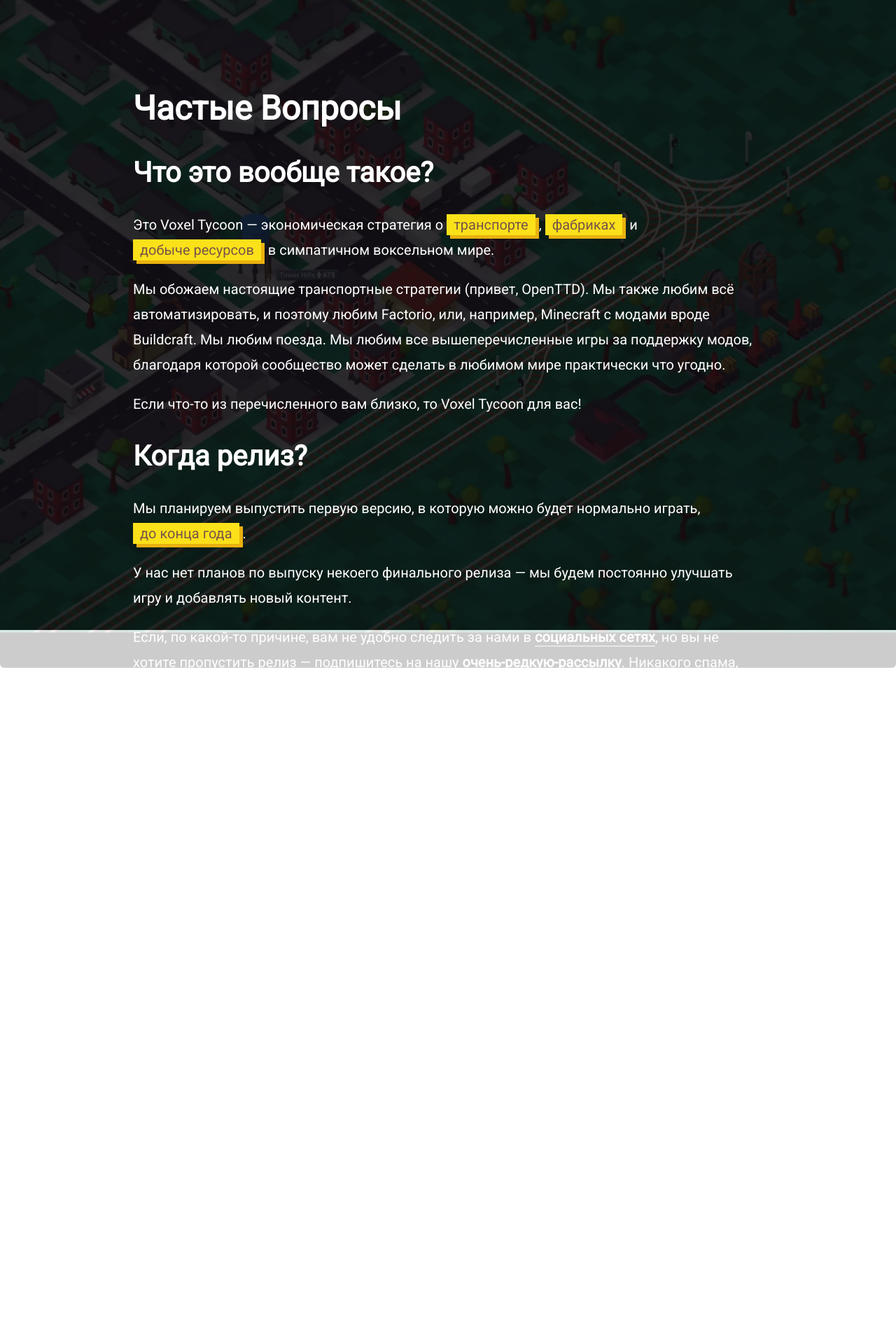
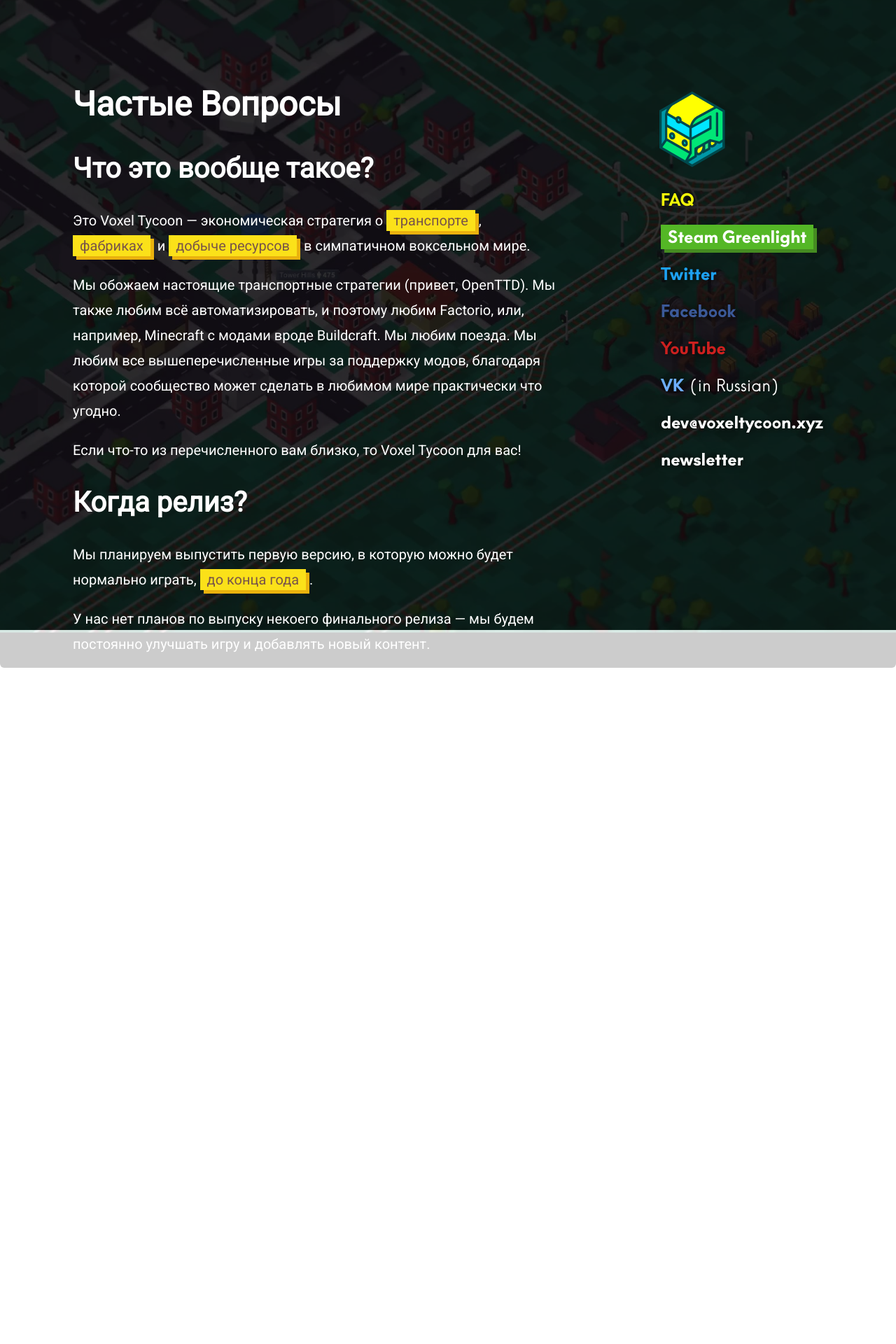
Before and after one commit to andrewpey/vtland, a Jekyll site: the page built from faq_ru.md, in a window 1280 px wide. Shown: the top 1920 px of the page at 70% size. Built offline with Jekyll 4.4.1, drawn with Linux system fonts in a browser that asks for light colours; nearby versions of some CDN libraries.

Commit message:
main layout upd

```diff
--- a/_config.yml
+++ b/_config.yml
@@ -1,2 +1,6 @@
+gems:
+  - jekyll-redirect-from
+
 newsletter_url: //goo.gl/forms/2uB1EuoBpT8fYsCB2
+
 greenlight_url: //steamcommunity.com/sharedfiles/filedetails/?id=924842091
--- a/contacts.md
+++ b/_includes/sidebar.md
@@ -1,10 +1,10 @@
----
-layout: default
-header: Contacts
-wrapper: tldr
----
+<a class="logo" href="/">
+  <img src="logo.png"/>
+</a>
 
-[Steam Greenlight](/greenlight){:.greenlight}
+[FAQ](/faq){:.faqlink}
+
+[Steam Greenlight]({{ site.greenlight_url }}){:.greenlight}
 
 [Twitter](//twitter.com/VoxelTycoon){:.twitter}
 
@@ -12,10 +12,8 @@
 
 [YouTube](//www.youtube.com/c/voxeltycoongame){:.youtube}
 
-[VK](//vk.com/VoxelTycoon){:.vk}
+[VK](//vk.com/VoxelTycoon){:.vk} (in Russian)
 
 [dev@voxeltycoon.xyz](mailto:dev@voxeltycoon.xyz){:.email}
 
-[Newsletter]({{site.newsletter_url}}){:.newsletter}
-
-[Hey!](/)
+[newsletter]({{site.newsletter_url}})
--- a/_layouts/default.html
+++ b/_layouts/default.html
@@ -24,12 +24,16 @@
             {% endif %}
         </div>
     </div>
-
-    <section id="content">
-        <div id="{{ page.wrapper }}">
+    <section id="content" class="container">
+        <div class="page-content {{ page.wrapper }}">
             <h1>{{ page.header }}</h1>
             {{ content }}
         </div>
+        {% unless page.hide_sidebar %}
+        <div class="sidebar">
+            {% capture sidebar %}{% include sidebar.md %}{% endcapture %} {{ sidebar | markdownify }}
+        </div>
+        {% endunless %}
     </section>
 
     <script>
--- a/css/style.css
+++ b/css/style.css
@@ -48,32 +48,30 @@
 #content {
     font-family: 'HansKendrick';
     padding: 0 20px;
-    max-width: 1140px;
+    /*max-width: 1140px;*/
     color: white;
-    margin-top: 70px;
     text-shadow: 1px 1px 10px rgba(0, 0, 0, 0.8);
+    display: flex;
+    flex-wrap: wrap;
+    margin: 6rem -40px 4rem -40px;
 }
 
 h1 {
-    font-size: 28px;
-    margin-top: 3rem;
+    font-size: 3rem;
+    margin-top: 1rem;
     /*opacity: 0.7;*/
 }
 
-#content {
-    margin-bottom: 4rem;
+.tldr {
+    max-width: 700px;
 }
 
-#content h1 {
-    font-size: 3rem;
-}
-
-#tldr strong {
+.tldr strong {
     color: #00d657;
     text-transform: uppercase;
 }
 
-#tldr em, #faq em, #faq-ru em {
+.tldr em, .faq em, .faq-ru em {
     font-style: normal;
     /* font-weight: bold; */
     color: #795548;
@@ -84,55 +82,45 @@
     text-shadow: none;
 }
 
-#header {
-    /*font-style: italic;*/
-    font-size: 64px;
-    color: dodgerblue;
-    font-family: 'Faster One';
-    margin-right: -100px;
-    margin-left: -13px;
+.page-content {
+    margin-right: 150px;
+    margin: 0 70px;
 }
 
-#content a {
+.container a {
     color: white;
     text-decoration: none;
-    /*transition: all 0.1s ease-out;
-    border-bottom: 2px solid rgba(255, 255, 255, 0.35);*/
     font-weight: bold;
 }
 
-#tldr a:hover {
+.container a:hover {
     text-decoration: none;
     padding-bottom: 2px;
-    border-bottom: 4px solid #FF1E54;
+    border-bottom: 4px solid #fbe119;
 }
 
-#tldr {
-    margin-top: 5rem;
+.tldr p {
+    font-size: 24px;
+    line-height: 1.7;
 }
 
-#tldr p {
-    font-size: 24px;
-    line-height: 1.5;
-}
-
-#tldr a.twitter {
+a.twitter {
     color: #1da1f2;
 }
 
-#tldr a.facebook {
+a.facebook {
     color: #3b5998;;
 }
 
-#tldr a.vk {
+a.vk {
     color: #6daefd;
 }
 
-#tldr a.youtube {
+a.youtube {
     color: #cd201f;
 }
 
-#tldr .greenlight {
+.greenlight {
     background: #54b726;
     box-shadow: #458c21 5px 5px;
     font-style: normal;
@@ -141,7 +129,8 @@
     text-shadow: none;
 }
 
-#tldr .greenlight:hover {
+a.greenlight:hover {
+    border: none;
     background: #61d12e;
     box-shadow: #458c21 5px 5px;
     text-decoration: none;
@@ -151,7 +140,7 @@
     animation-timing-function: linear;
 }
 
-#tldr a.newsletter {
+a.faqlink {
     animation: colorchange 30s;
     animation-iteration-count:infinite;
 }
@@ -192,39 +181,53 @@
     animation: fadein 5s;
 }
 
-#faq, #faq-ru {
+.faq, .faq-ru {
     text-shadow: none;
-    max-width: 900px;
+    max-width: 700px;
 }
 
-#faq-ru h1 {
+.faq-ru h1 {
     font-family: 'Roboto';
 }
 
-#faq h2 {
+.faq h2 {
     margin-top: 3rem;
     font-size: 2.5rem;
 }
 
-#faq-ru h2 {
+.faq-ru h2 {
     font-size: 2.5rem;
     font-family: 'Roboto';
 }
 
-#faq p, #faq-ru p {
+.faq p, .faq-ru p {
     font-size: 20px;
     line-height: 1.8;
     font-family: 'Roboto';
 }
 
-#faq a, #faq-ru a {
+.faq a, .faq-ru a {
     text-decoration: none;
     padding-bottom: 0px;
     border-bottom: 2px solid rgba(255, 255, 255, 0.5);
 }
 
-#faq a:hover, #faq-ru a:hover {
+.faq a:hover, .faq-ru a:hover {
     text-decoration: none;
     padding-bottom: 0px;
     border-bottom: 2px solid #ffffff;
 }
+
+.sidebar {
+    font-size: 24px;
+    margin-top: 96px;
+    margin: 0 70px 0px 70px;
+}
+
+.sidebar .logo {
+    margin-left: -6px;
+}
+
+.sidebar .logo:hover {
+    border: none;
+}
--- a/index.html
+++ b/index.html
@@ -3,6 +3,9 @@
 play_video: true
 header: Hey!
 wrapper: tldr
+redirect_from:
+    - "/contacts"
+    - "/greenlight"
 ---
 
 {% capture tldr %}{% include tldr.md %}{% endcapture %} {{ tldr | markdownify }}
```
Also changed, not shown: _includes/tldr.md (+3 -17 lines), greenlight.html (deleted, +0 -12 lines), logo.png (added).
